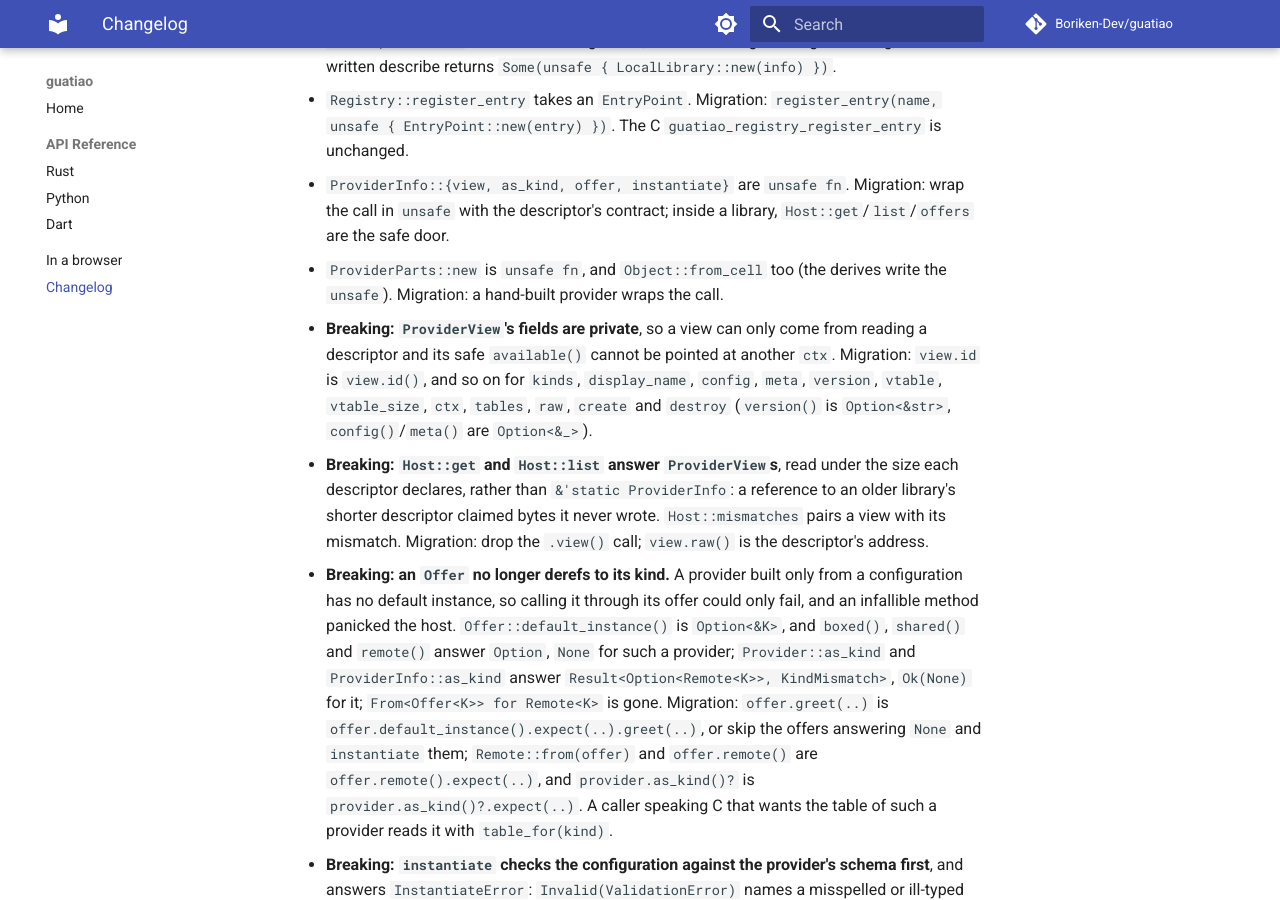
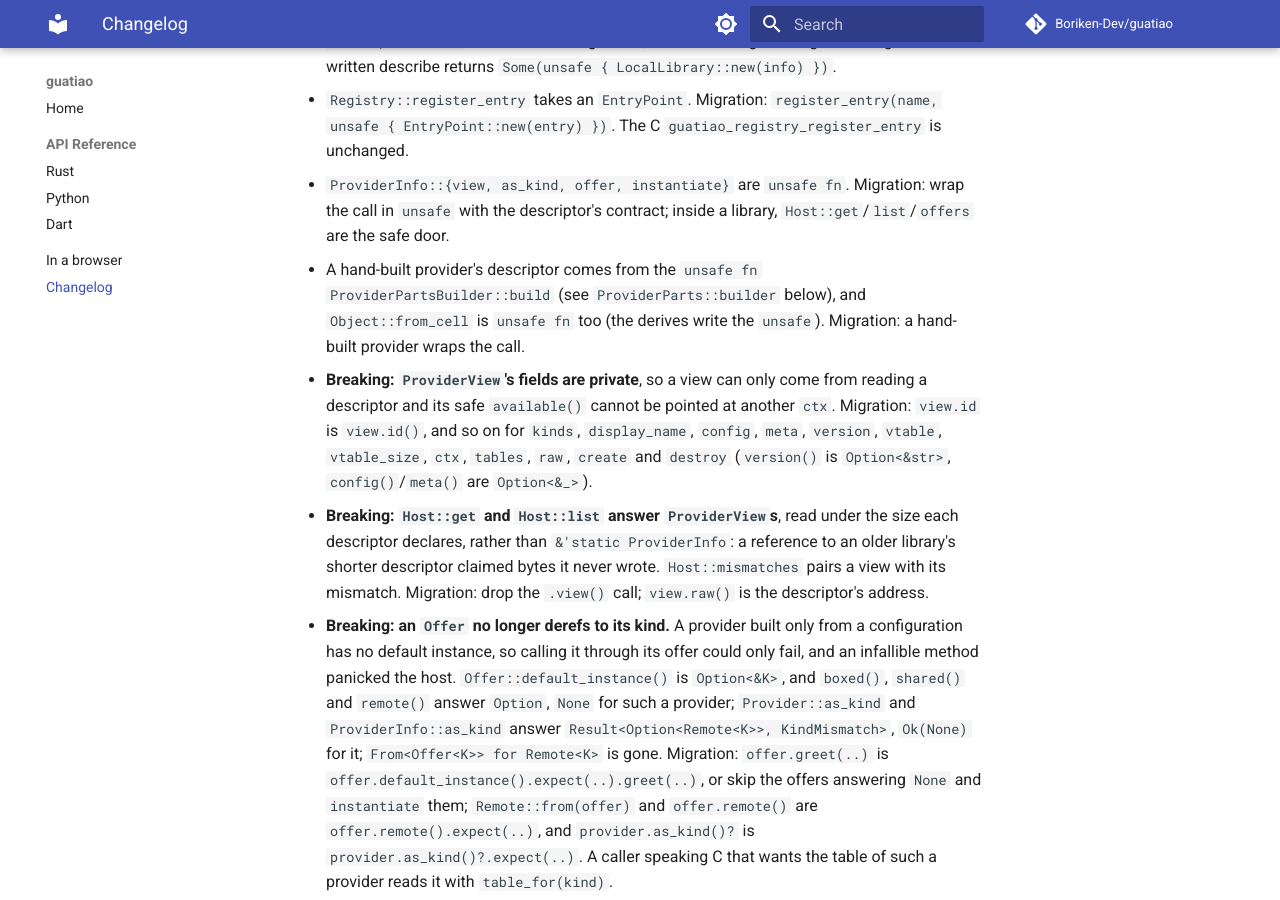
Before and after one commit to Boriken-Dev/guatiao, an MkDocs documentation site: the page built from docs/changelog.md, in a window 1280 px wide and 900 px high, scrolled down 1416 px. Built offline with MkDocs 1.6.1 and Material for MkDocs 9.7.7, drawn with Linux system fonts in a browser that asks for light colours; comment, search, counter and statistics services are not loaded.

Commit message:
docs: name the provider builder, not ProviderParts::new
ProviderParts::new is gone; the changelog's list of unsafe doors and the
crate header still named it. Both name ProviderPartsBuilder::build.

```diff
--- a/CHANGELOG.md
+++ b/CHANGELOG.md
@@ -62,9 +62,10 @@ and this project adheres to [Semantic Versioning](https://semver.org/).
   - `ProviderInfo::{view, as_kind, offer, instantiate}` are `unsafe fn`.
     Migration: wrap the call in `unsafe` with the descriptor's contract;
     inside a library, `Host::get`/`list`/`offers` are the safe door.
-  - `ProviderParts::new` is `unsafe fn`, and `Object::from_cell` too (the
-    derives write the `unsafe`). Migration: a hand-built provider wraps
-    the call.
+  - A hand-built provider's descriptor comes from the `unsafe fn`
+    `ProviderPartsBuilder::build` (see `ProviderParts::builder` below),
+    and `Object::from_cell` is `unsafe fn` too (the derives write the
+    `unsafe`). Migration: a hand-built provider wraps the call.
 - **Breaking: `ProviderView`'s fields are private**, so a view can only
   come from reading a descriptor and its safe `available()` cannot be
   pointed at another `ctx`. Migration: `view.id` is `view.id()`, and so
```
Also changed, not shown: crates/guatiao/AGENTS.md (+2 -1 lines).
